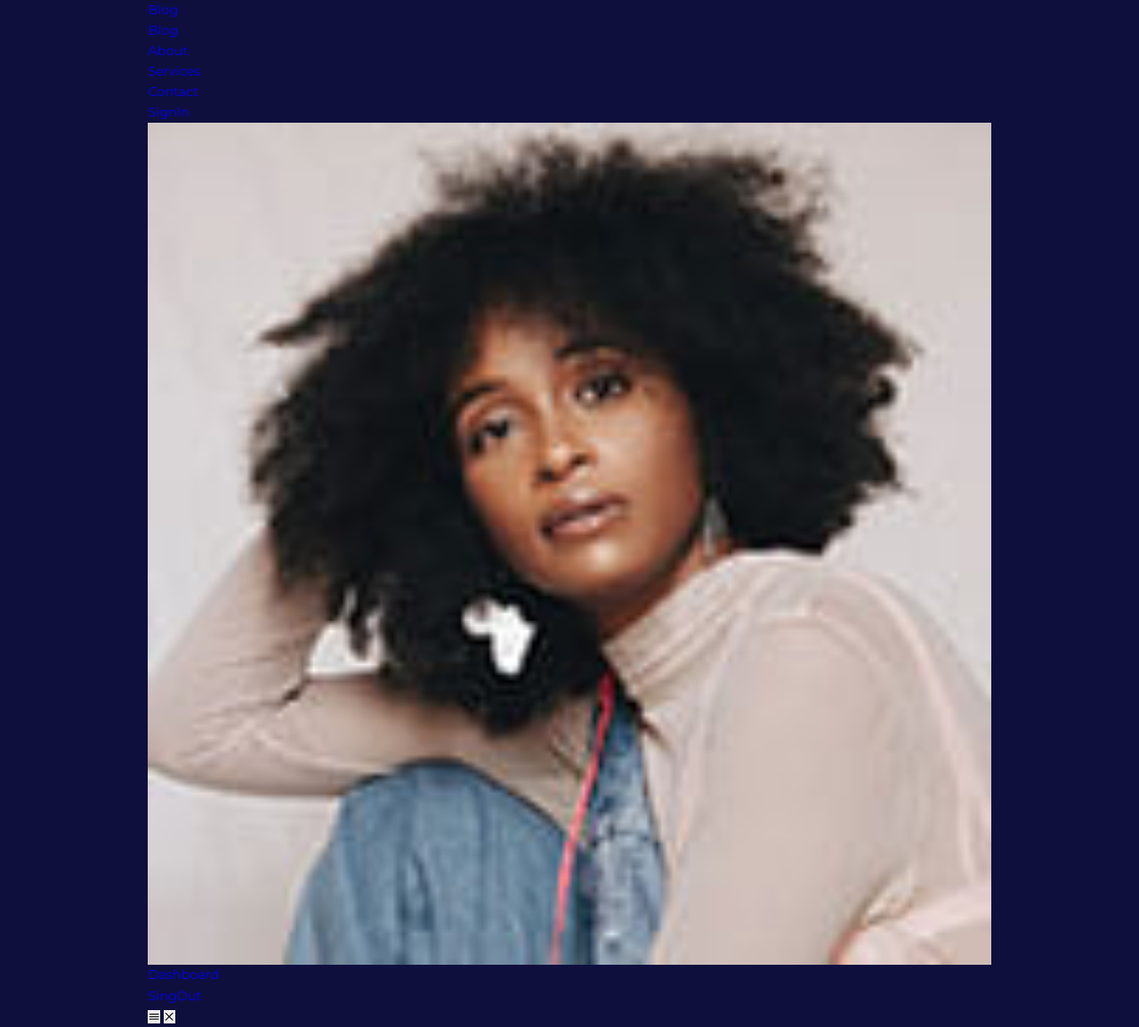
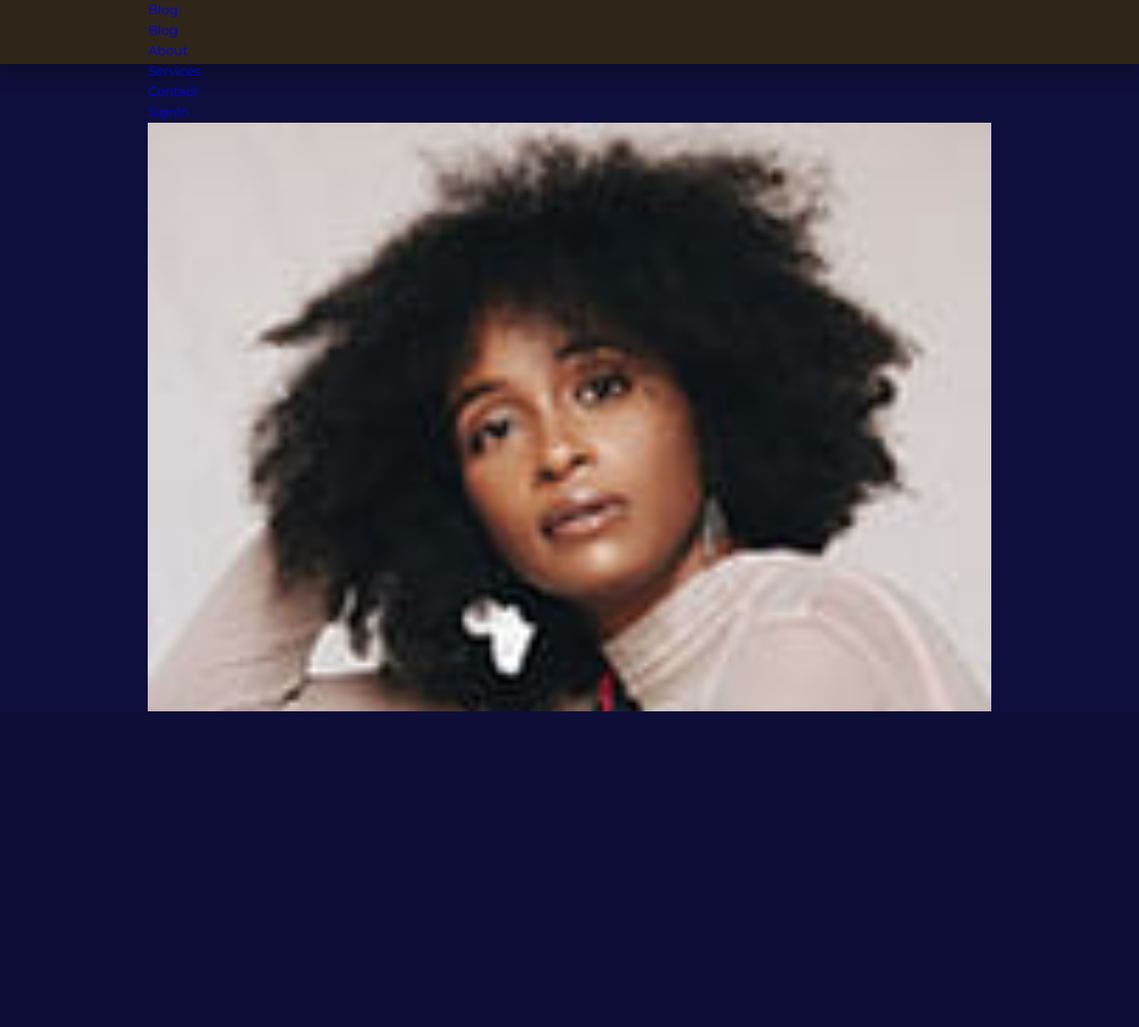
Before and after one commit to Developper-Grl/Blog, a PHP site: page / in a window 1280 px wide. Shown: the whole page at 89% size. After the commit the page ends 800 px from the top, so only its background shows below. Run offline with PHP 8.4, Linux system fonts and the light colour scheme.

Commit message:
Adding CSS to Nav

```diff
--- a/style.css
+++ b/style.css
@@ -96,3 +96,21 @@ img{
 }
 
 /* =================== NAV CSS ===================== */
+
+nav{
+    background: var(--color-primary);
+    width: 100vw;
+    height: 4.5rem;
+    position: fixed;
+    top: 0;
+    z-index: 10;
+    box-shadow: 0 1rem 1rem rgba(0, 0, 0, 0.2);
+}
+
+nav button{
+    display: none;
+}
+
+.nav__container{
+    height: 100%;
+}
```
